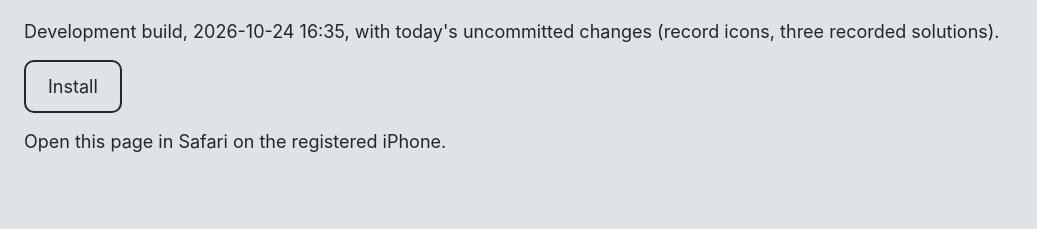
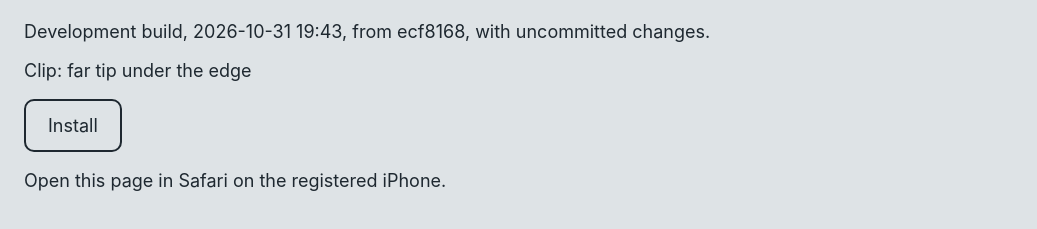
Before and after one commit to ykovenskiy-hub/unlatch-builds, a plain HTML site: page index.html in a window 1280 px wide. Shown: the part 95-324 px from the top of the page, without its empty margins (0-1037 px from the left). Drawn offline with Linux system fonts and the light colour scheme.

Commit message:
Build 2026-10-31 19:43 from ecf8168

```diff
--- a/index.html
+++ b/index.html
@@ -1,3 +1,3 @@
 <!doctype html><html><head><meta charset="utf-8"><meta name="viewport" content="width=device-width, initial-scale=1"><title>Unlatched build</title>
 <style>body{font:18px -apple-system,sans-serif;margin:48px 24px;background:#DEE3E6;color:#1e2830}a{display:inline-block;padding:14px 22px;border:2px solid #1e2830;border-radius:10px;color:#1e2830;text-decoration:none}</style></head>
-<body><h1>Unlatched</h1><p>Development build, 2026-10-24 16:35, with today's uncommitted changes (record icons, three recorded solutions).</p><p><a href="itms-services://?action=download-manifest&amp;url=https://ykovenskiy-hub.github.io/unlatch-builds/manifest.plist">Install</a></p><p>Open this page in Safari on the registered iPhone.</p></body></html>
+<body><h1>Unlatched</h1><p>Development build, 2026-10-31 19:43, from ecf8168, with uncommitted changes.</p><p>Clip: far tip under the edge</p><p><a href="itms-services://?action=download-manifest&amp;url=https://ykovenskiy-hub.github.io/unlatch-builds/manifest.plist">Install</a></p><p>Open this page in Safari on the registered iPhone.</p></body></html>
```
Also changed, not shown: 2 other files.
